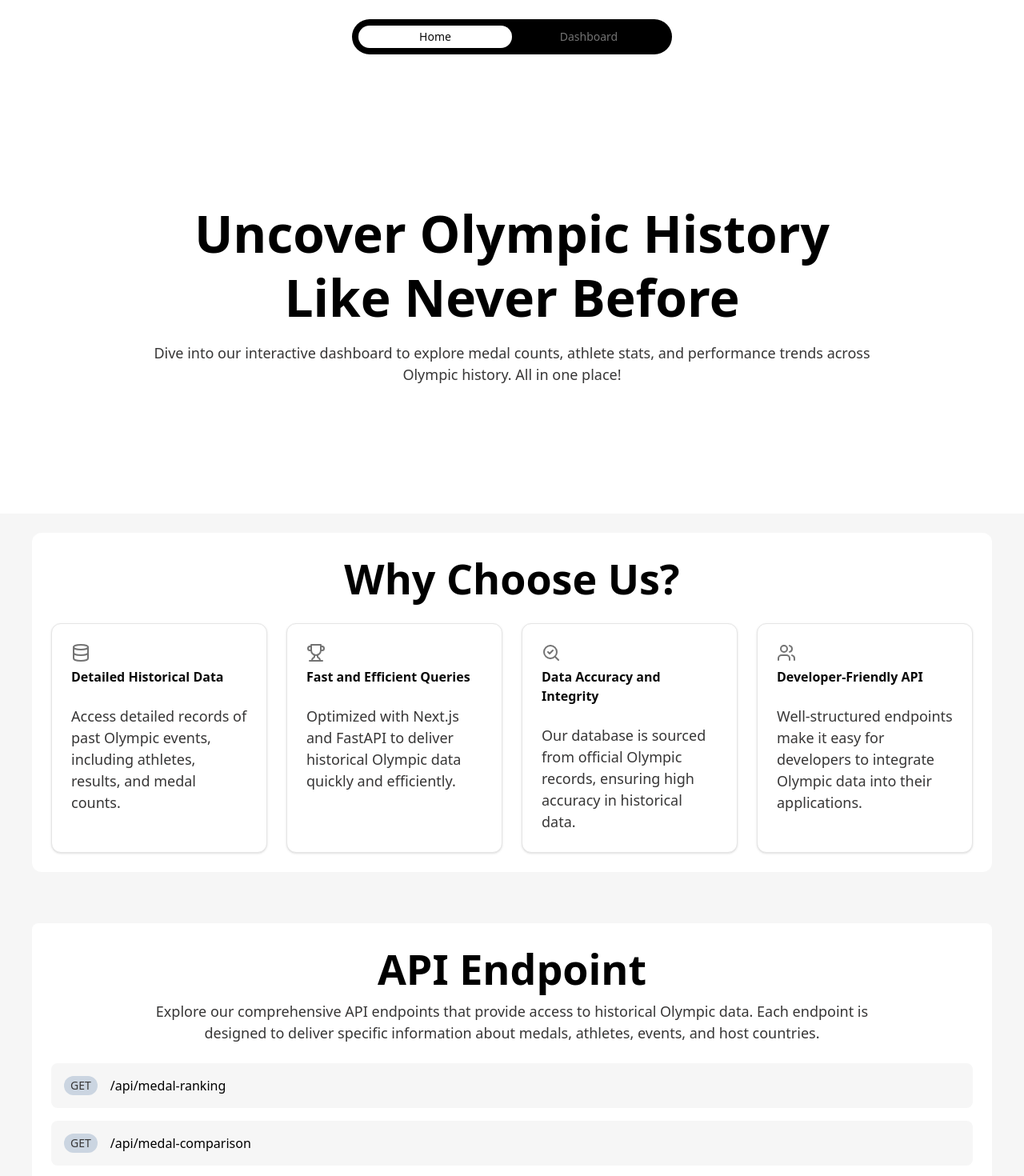
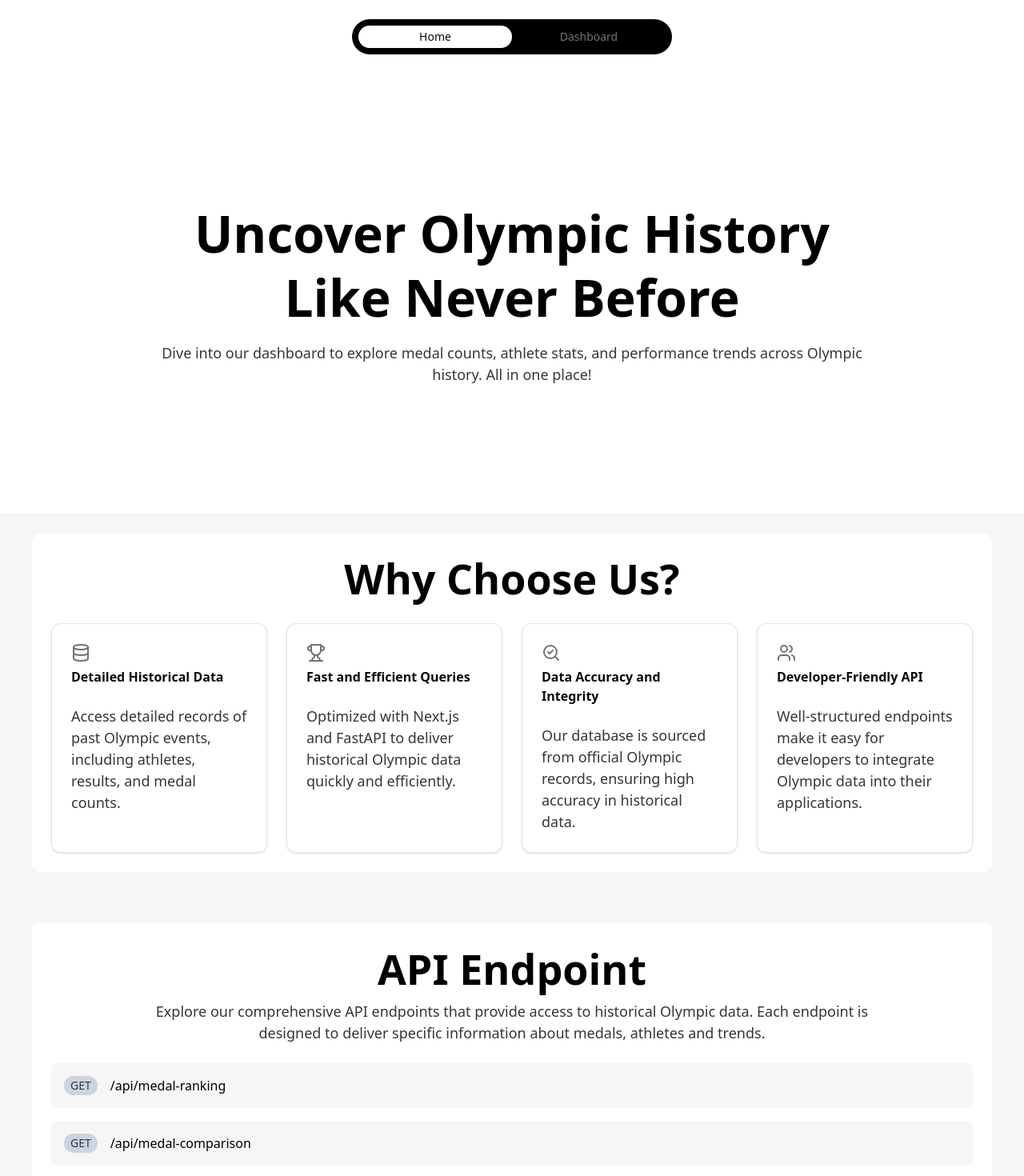
Before and after one commit to ngcheesiang277275/olympic-frontend-next, a Next.js app: page / in a window 1280 px wide. Shown: the top 1470 px of the page at 80% size. Built offline with nearby package versions, Linux system fonts and the light colour scheme.

Commit message:
feat: update readme and modify title

```diff
--- a/app/page.tsx
+++ b/app/page.tsx
@@ -27,9 +27,8 @@ export default function Home() {
         </h1>
 
         <p className="text-center description-text md:max-w-[80vw] lg:max-w-[70vw]">
-          Dive into our interactive dashboard to explore medal counts, athlete
-          stats, and performance trends across Olympic history. All in one
-          place!
+          Dive into our dashboard to explore medal counts, athlete stats, and
+          performance trends across Olympic history. All in one place!
         </p>
       </section>
 
@@ -59,8 +58,7 @@ export default function Home() {
             <p className="description-text text-center max-w-[80%] mx-auto my-2">
               Explore our comprehensive API endpoints that provide access to
               historical Olympic data. Each endpoint is designed to deliver
-              specific information about medals, athletes, events, and host
-              countries.
+              specific information about medals, athletes and trends.
             </p>
             <Accordion
               type="single"
```
Also changed, not shown: 1 other file (tests, documents, lock files or other folders).
